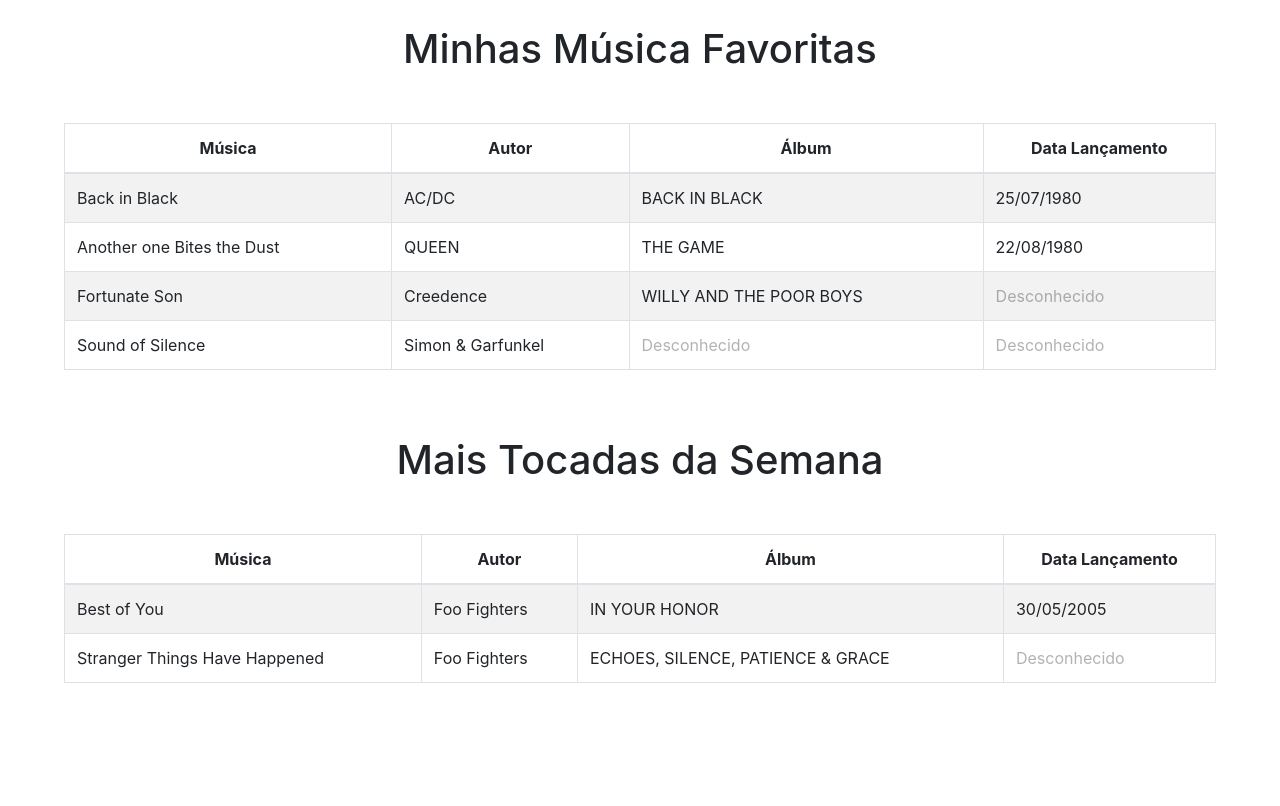
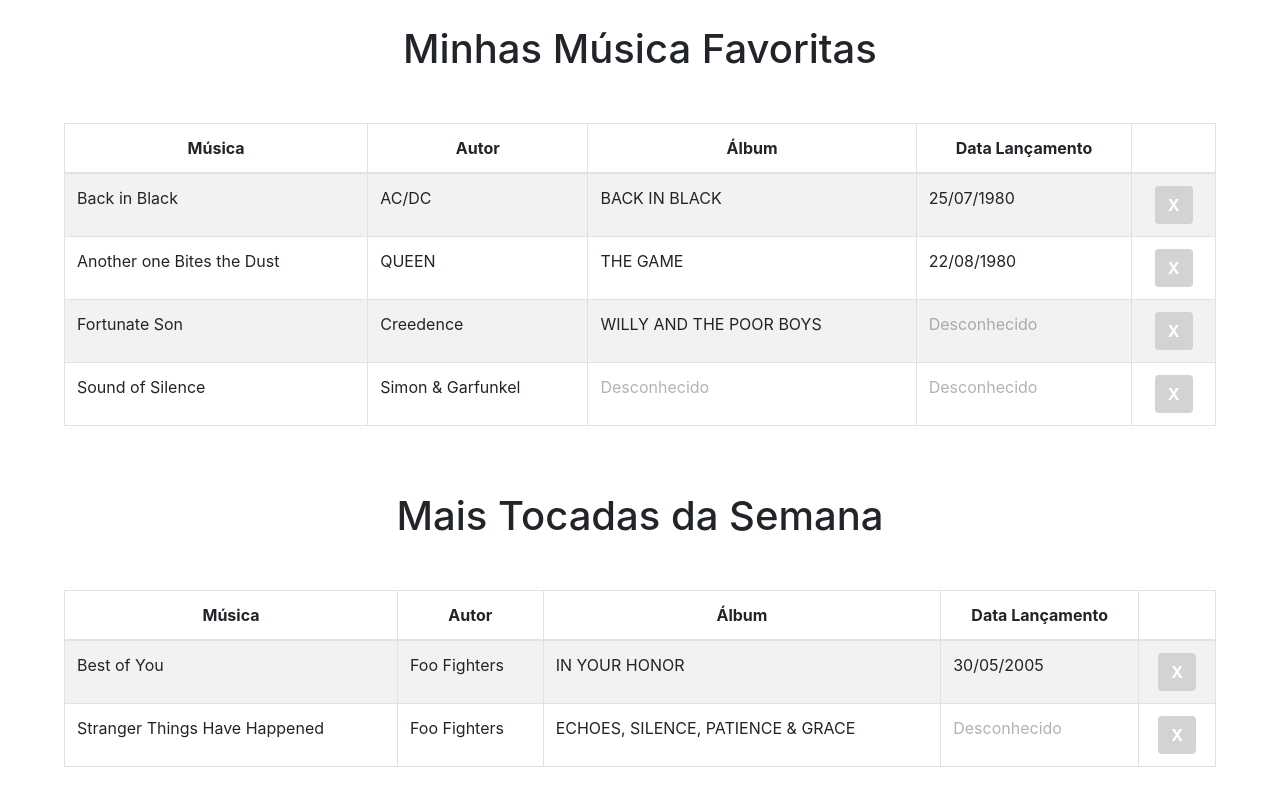
Before and after one commit to ggirardii/treinamento-angular, an Angular app: page / in a window 1280 px wide. Built offline with nearby package versions, Linux system fonts and the light colour scheme.

Commit message:
adicionado botão para deletar da lista

```diff
--- a/src/app/app.module.ts
+++ b/src/app/app.module.ts
@@ -1,5 +1,6 @@
 import { BrowserModule } from '@angular/platform-browser';
 import { NgModule } from '@angular/core';
+import { FormsModule } from '@angular/forms';
 
 import { AppRoutingModule } from './app-routing.module';
 import { AppComponent } from './app.component';
@@ -12,7 +13,8 @@
   ],
   imports: [
     BrowserModule,
-    AppRoutingModule
+    AppRoutingModule,
+    FormsModule
   ],
   providers: [],
   bootstrap: [AppComponent]
--- a/src/app/lista-musica/lista-musica.component.html
+++ b/src/app/lista-musica/lista-musica.component.html
@@ -5,10 +5,11 @@
     <table class="table table-bordered table-striped">
       <thead>
         <tr class="text-center">
-          <th scope="col">Música</th>
-          <th scope="col">Autor</th>
-          <th scope="col">Álbum</th>
-          <th scope="col">Data Lançamento</th>
+          <th>Música</th>
+          <th>Autor</th>
+          <th>Álbum</th>
+          <th>Data Lançamento</th>
+          <th></th>
         </tr>
       </thead>
       <tbody>
@@ -17,6 +18,7 @@
           <td>{{musica.autor}}</td>
           <td *ngIf="musica.album !== '' else semConteudo">{{musica.album | uppercase}}</td>
           <td *ngIf="musica.dataLancamento !== undefined else semConteudo">{{musica.dataLancamento | date : 'dd/MM/yyyy'}}</td>
+          <td class="text-center"><button class="btn btn-deletar" (click)="removerMusica(musica)">X</button></td>
         </tr>
       </tbody>
     </table>
--- a/src/app/lista-musica/lista-musica.component.scss
+++ b/src/app/lista-musica/lista-musica.component.scss
@@ -7,3 +7,11 @@
 .desconhecido{
   color: rgba($color: black, $alpha: 0.3);
 }
+.btn.btn-deletar{
+  background-color: lightgray;
+  color: white;
+  font-weight: bold;
+}
+.btn.btn-deletar:hover{
+  background-color: red;
+}
--- a/src/app/lista-musica/lista-musica.component.ts
+++ b/src/app/lista-musica/lista-musica.component.ts
@@ -10,9 +10,11 @@
 
   @Input() titulo : string;
   @Input() musicas : Array<Musica> = new Array<Musica>();
-
   constructor() { }
   ngOnInit(): void {
   }
 
+  removerMusica(musica : Musica) : void {
+    this.musicas = this.musicas.filter(x => x.id != musica.id);
+  }
 }
```
